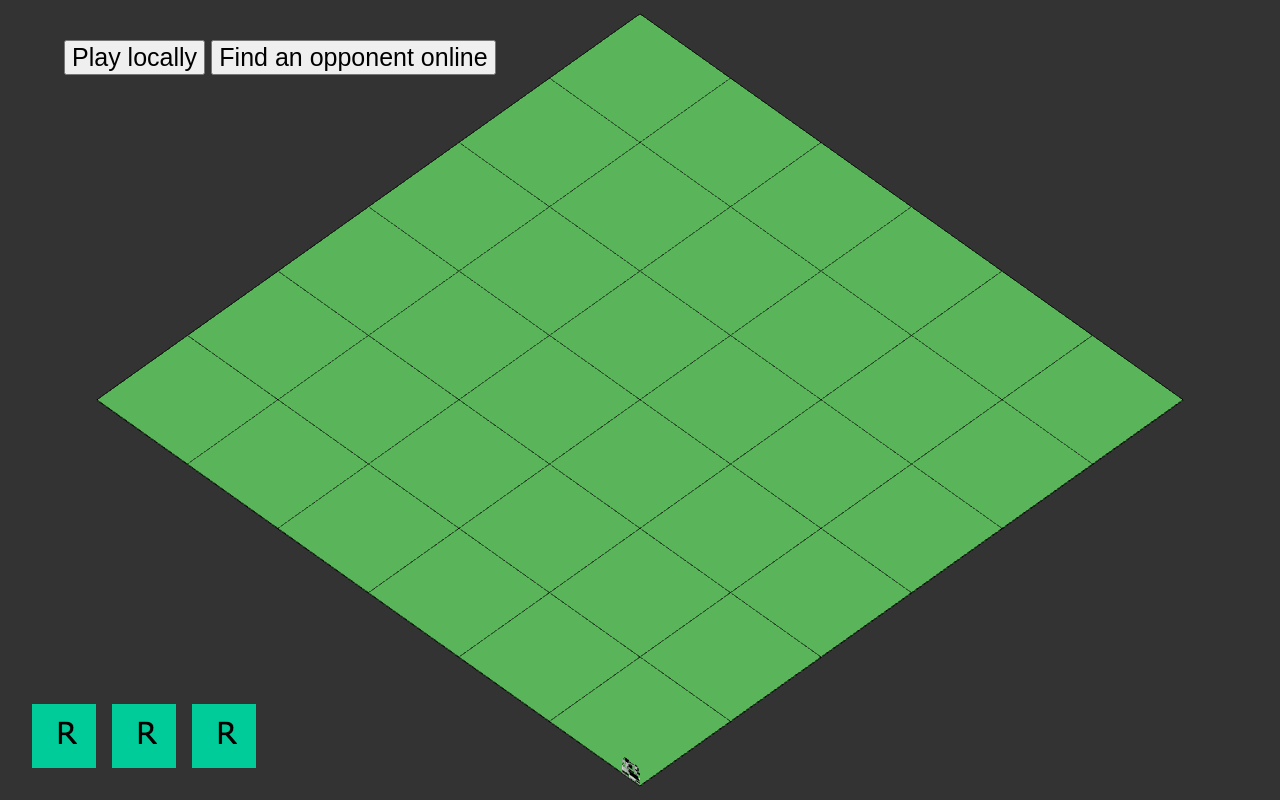
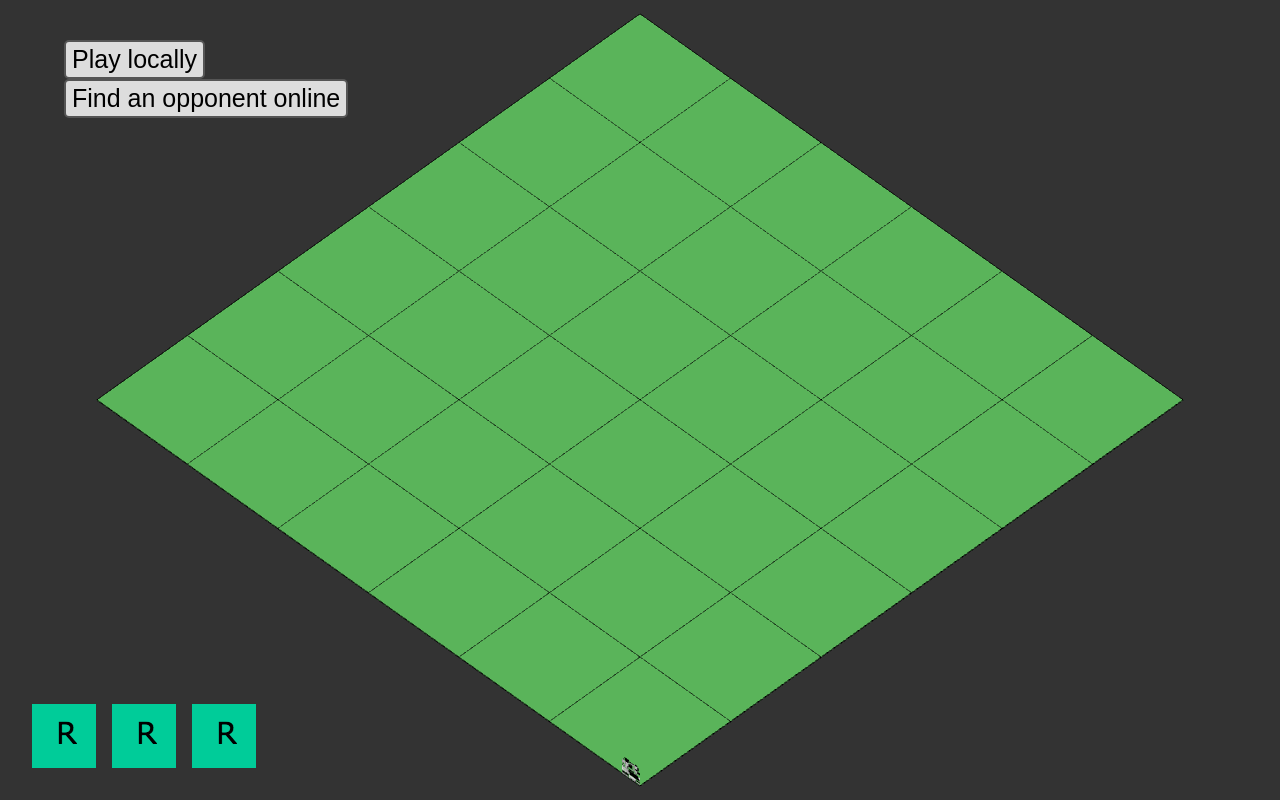
Before and after one commit to mgatland/Network, a website: page index.html in a window 1280 px wide. Drawn offline with Linux system fonts and the light colour scheme; no server answers; animation ran at ten frames a second.

Commit message:
huge grey buttons

```diff
--- a/index.html
+++ b/index.html
@@ -65,6 +65,21 @@
                 position: absolute;
                 top: 70%;
                 left: 5%;
+            }
+
+            input {
+              display: block;
+              font-size: 25px;
+              padding: 3px 6px;
+              background:#ddd;
+              color: black;
+              border: 2px solid #555;
+              border-radius: 5px;
+            }
+
+            input:hover {
+                background: #17A9E8;
+                border-color: #0D5370;
             }
 
         </style>
```
